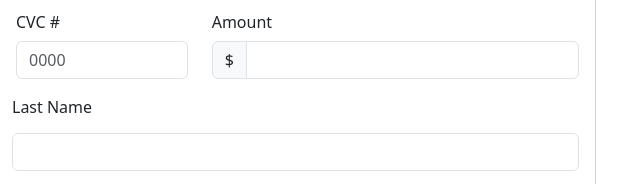
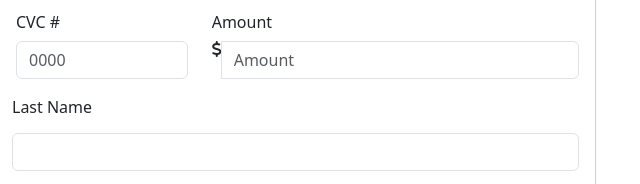
Before and after one commit to 4GeeksAcademy/FormularioHTML5-LA9905-Latam-pt-43, a plain HTML site: page index.html in a window 1280 px wide. Shown: the part 157-341 px from the top of the page, 636-1276 px from the left. Drawn offline with nearby package versions, Linux system fonts and the light colour scheme.

Commit message:
form hmtl5.

```diff
--- a/index.html
+++ b/index.html
@@ -31,8 +31,8 @@
                 <div class="col-4">
                     <h6>Amount</h6>
                     <div class="input-group mb-3">
-                        <span class="input-group-text">$</span>
-                        <input type="text" class="form-control" aria-label="Amount (to the nearest dollar)">
+                        <i class="fas fa-dollar-sign"></i>
+                        <input type="text" class="form-control" placeholder="Amount" aria-label="Amount">
                     </div>
                 </div>
             </div>
```
